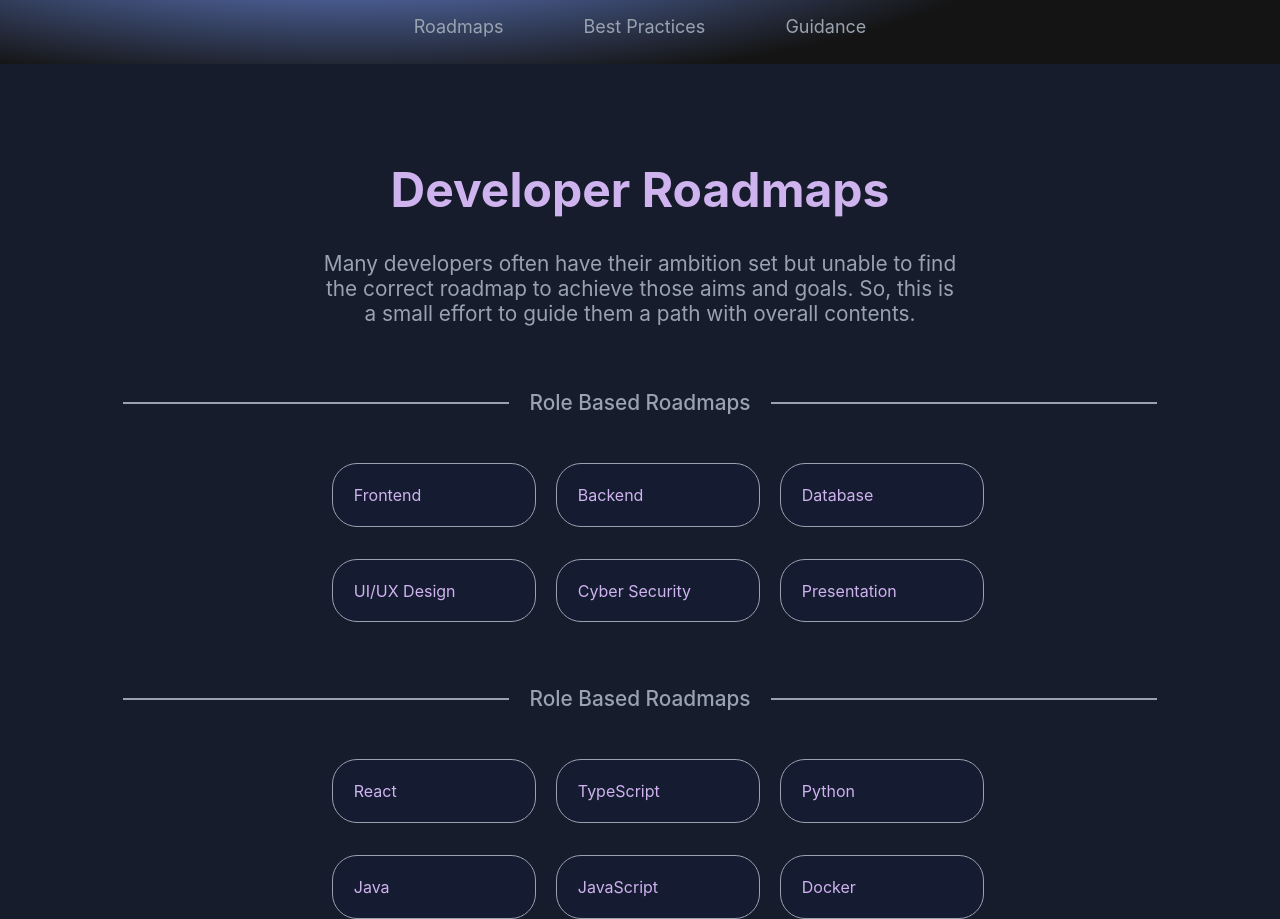
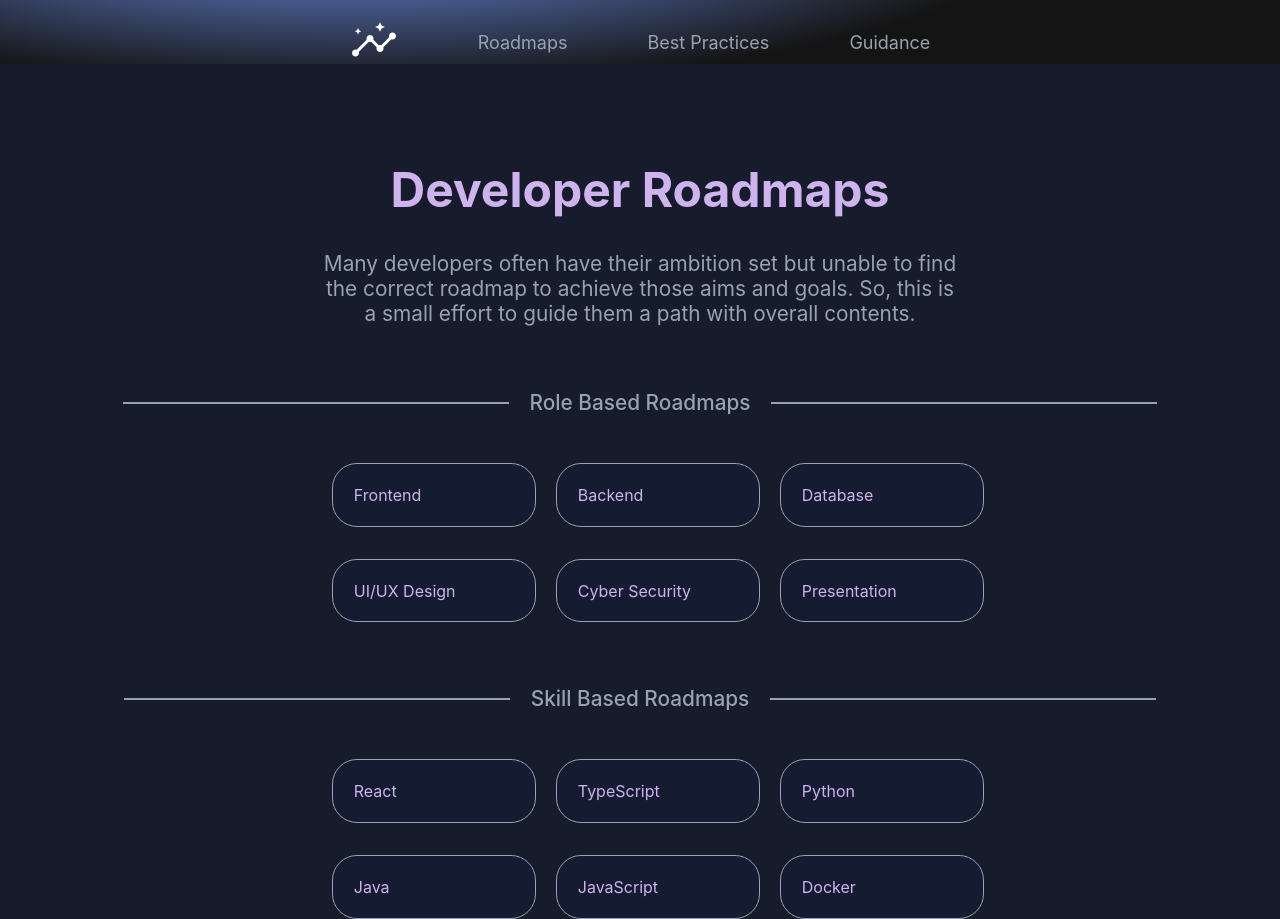
Before and after one commit to prabin1014/developer_roadmap, a React (Create React App) app: page / in a window 1280 px wide. Built offline with nearby package versions, Linux system fonts and the light colour scheme.

Commit message:
the logo for the roadmap was added

```diff
--- a/src/components/Home/Home.js
+++ b/src/components/Home/Home.js
@@ -51,7 +51,7 @@ export const Home = () => {
       {/* Header part */}
       <section className="roadmap-content">
         <div className="line"></div>
-        <div className="roadmap-content-title">Role Based Roadmaps</div>
+        <div className="roadmap-content-title">Skill Based Roadmaps</div>
         <div className="line"></div>
       </section>
 
--- a/src/components/TopNav/TopNav.js
+++ b/src/components/TopNav/TopNav.js
@@ -1,12 +1,15 @@
 import React from "react";
+import { ReactComponent as MyIcon } from "../../assets/roadmap.svg";
 import "./TopNav.scss";
 
 export const TopNav = () => {
-  console.log("hello");
   return (
     <>
       <nav className="topnav">
         <ul className="topnav-link">
+          <li className="topnav-link-item">
+            <MyIcon fill="white" />
+          </li>
           <li className="topnav-link-item"> Roadmaps </li>
           <li className="topnav-link-item"> Best Practices</li>
           <li className="topnav-link-item"> Guidance</li>
```
Also changed, not shown: src/assets/roadmap.svg (added).
